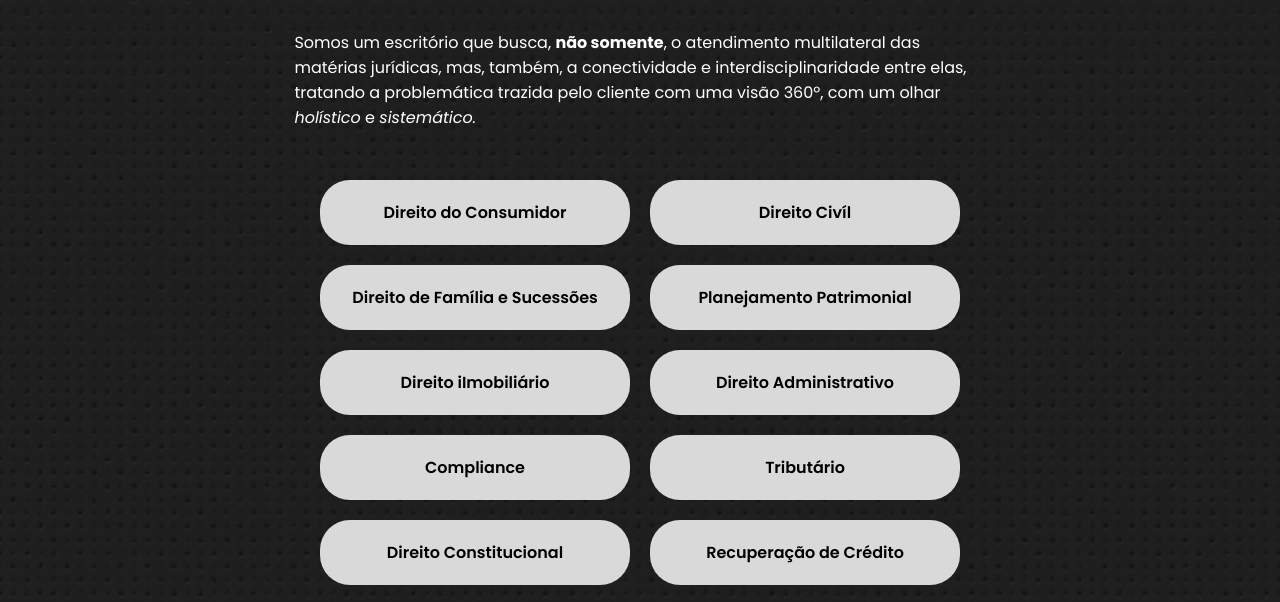
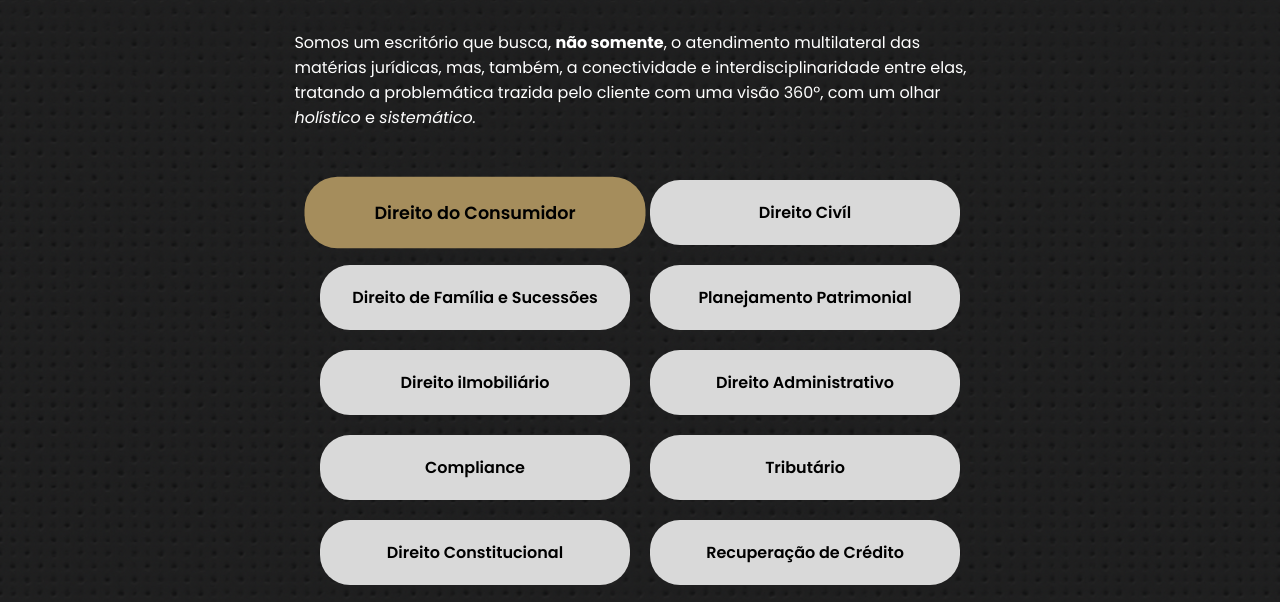
Before and after one commit to Lucasavelarbr/Caio-Araujo-Advogado, a plain HTML site: page Áreas.html in a window 1280 px wide. In both pictures the pointer is over the element 475 px from the left and 380 px from the top of the page. Shown: the part 168-770 px from the top of the page. Drawn offline with nearby package versions, Linux system fonts and the light colour scheme.

Commit message:
alteração de hover nos cards

```diff
--- a/style.css
+++ b/style.css
@@ -502,13 +502,18 @@ heade{
   padding: 20px;
   border-radius: 30px;
   align-items: center;
+  transition: .5s;
+}
+
+.card:hover{
+  background-color: #A58D5C;
+  transform: scale(1.1);
 }
 
 .card p{
   font-weight: 600;
   font-size: 1rem;
 }
-
 
 
 /* Rodapé */
```
